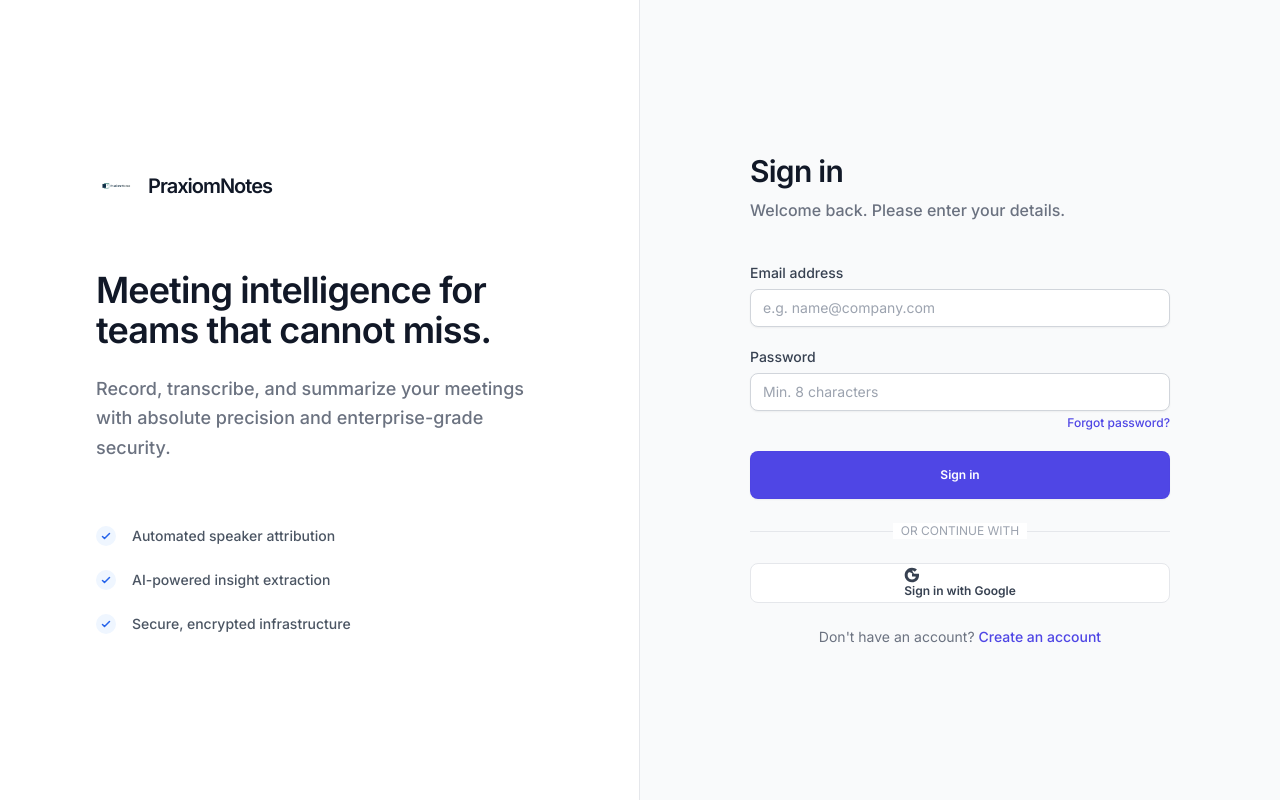
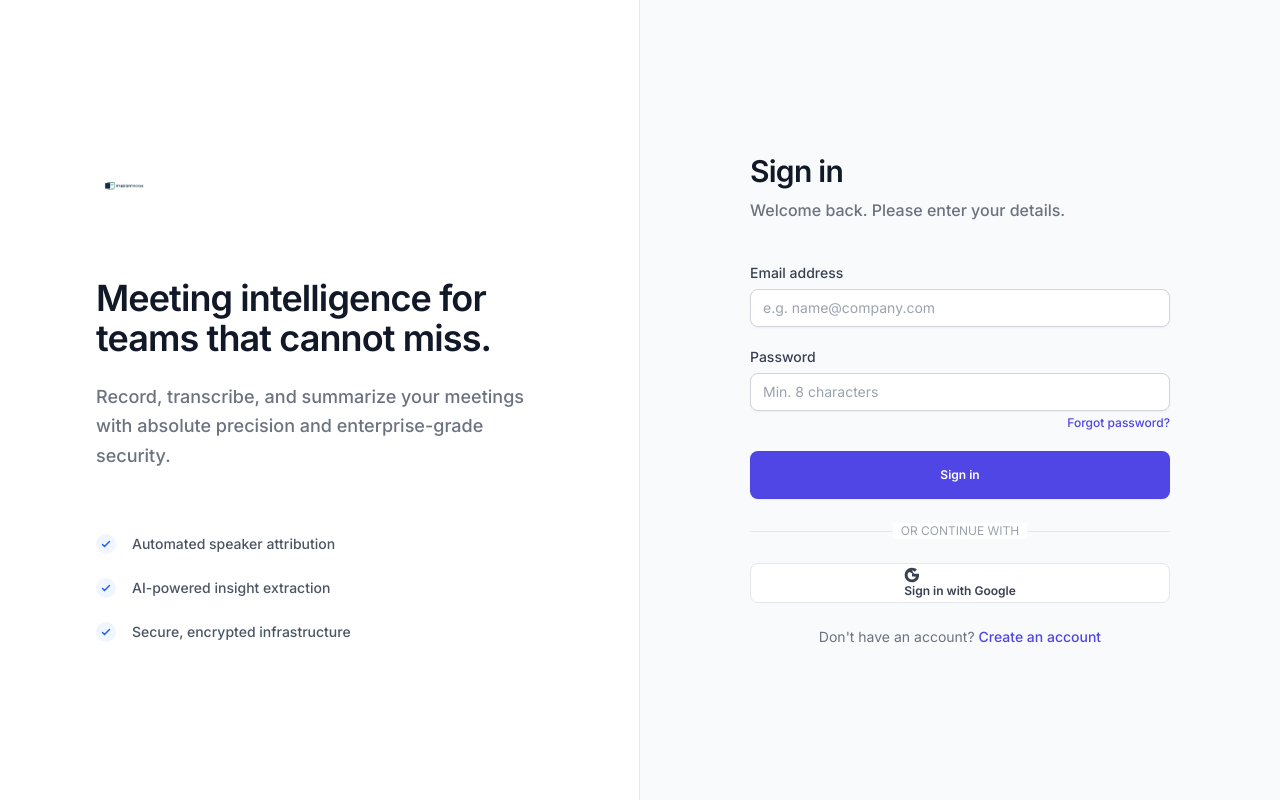
Before and after one commit to yourfavpm/edenintelligence, a Next.js app in the folder frontend/: page /auth/login in a window 1280 px wide. Built offline with nearby package versions, Linux system fonts and the light colour scheme.

Commit message:
id mismatch

```diff
--- a/frontend/app/layout.tsx
+++ b/frontend/app/layout.tsx
@@ -2,7 +2,7 @@ import { AuthProvider } from '../components/auth/AuthContext';
 import './globals.css';
 
 export const metadata = {
-  title: 'PraxiomNotes',
+  title: 'Dashboard',
   description: 'Enterprise Meeting Intelligence Platform',
 }
 
--- a/frontend/app/meetings/create/page.tsx
+++ b/frontend/app/meetings/create/page.tsx
@@ -230,7 +230,7 @@ export default function CreateMeetingPage() {
                                     />
                                     <Toggle
                                         label="AI Recording"
-                                        description="Allow the PraxiomNotes AI listener to record the meeting audio."
+                                        description="Allow the AI listener to record the meeting audio."
                                         checked={formData.ai_recording}
                                         onChange={(checked) => handleInputChange('ai_recording', checked)}
                                     />
@@ -254,7 +254,7 @@ export default function CreateMeetingPage() {
                                     <div className="space-y-4">
                                         <h3 className="text-xs uppercase tracking-wider font-bold text-neutral-400">Basic Info</h3>
                                         <div>
-                                            <p className="text-sm font-bold text-neutral-900">{formData.title}</p>
+                                                <h3 className="text-[20px] font-bold text-neutral-900 tracking-tight">Enterprise Cloud</h3>
                                             <p className="text-sm text-neutral-500">{formData.description || 'No description'}</p>
                                         </div>
                                         <div>
--- a/frontend/app/page.tsx
+++ b/frontend/app/page.tsx
@@ -37,9 +37,8 @@ export default function LandingPage() {
         scrolled ? 'bg-white/80 backdrop-blur-md border-b border-[#E5E7EB] h-16' : 'bg-transparent h-20'
       } flex items-center`}>
         <div className="max-w-[1400px] mx-auto w-full px-6 md:px-12 flex items-center justify-between">
-          <Link href="/" className="flex items-center gap-3 transition-opacity hover:opacity-90">
-            <img src="/logo.png" alt="PraxiomNotes Logo" className="h-9 w-auto" />
-            <span className="font-semibold text-xl tracking-tighter">PraxiomNotes</span>
+          <Link href="/" className="flex items-center group">
+            <img src="/logo.png" alt="Logo" className="h-11 w-auto transition-transform group-hover:scale-105" />
           </Link>
 
           <div className="hidden lg:flex items-center gap-10">
@@ -109,7 +108,7 @@ export default function LandingPage() {
                 Clarity from every <span className="text-neutral-400">meeting.</span>
               </h1>
               <p className="text-lg md:text-xl text-[#4B5563] leading-relaxed font-normal max-w-[540px]">
-                PraxiomNotes records meetings, transcribes conversations, and converts discussions into simple summaries, decisions, and action items.
+                The platform records meetings, transcribes conversations, and converts discussions into simple summaries, decisions, and action items.
               </p>
               <div className="flex flex-col sm:flex-row gap-5 pt-4">
                 <Link href="/auth/signup">
@@ -181,7 +180,7 @@ export default function LandingPage() {
               <div className="w-16 h-1 bg-[#111827] rounded-full" />
               <h3 className="text-3xl md:text-4xl font-semibold tracking-tighter text-[#111827] leading-[1.2]">The conversation, <br/>perfectly recorded.</h3>
               <p className="text-lg md:text-xl text-[#4B5563] leading-relaxed">
-                PraxiomNotes records the full context of conversations with accurate transcription and instant speaker identification.
+                The intelligent system records the full context of conversations with accurate transcription and instant speaker identification.
               </p>
               <div className="flex items-center gap-6 pt-4">
                 <div className="space-y-1">
@@ -428,7 +427,7 @@ export default function LandingPage() {
                <div className="flex flex-col sm:flex-row gap-6 justify-center pt-8">
                   <Link href="/auth/signup">
                     <Button className="h-14 px-8 text-base bg-white hover:bg-neutral-100 text-[#111827] rounded-full shadow-2xl shadow-blue-500/10 font-semibold transition-all transform hover:scale-105 active:scale-95">
-                      Start using PraxiomNotes
+                      Start recording
                     </Button>
                   </Link>
                   <Button className="h-14 px-8 text-base bg-white/10 hover:bg-white/20 text-white rounded-full border border-white/10 font-semibold backdrop-blur-md transition-all">
@@ -447,10 +446,9 @@ export default function LandingPage() {
         <div className="max-w-[1400px] mx-auto px-6 md:px-12">
           <div className="grid grid-cols-1 md:grid-cols-2 lg:grid-cols-[1.5fr_1fr_1fr_1fr] gap-20">
             <div className="space-y-10">
-              <div className="flex items-center gap-3">
-                <img src="/logo.png" alt="PraxiomNotes Logo" className="h-9 w-auto brightness-0 invert" />
-                <span className="font-semibold text-2xl tracking-tighter text-[#111827]">PraxiomNotes</span>
-              </div>
+              <Link href="/" className="flex items-center mb-8">
+                <img src="/logo.png" alt="Logo" className="h-12 w-auto brightness-0 invert opacity-90" />
+              </Link>
               <p className="text-lg text-[#6B7280] leading-relaxed max-w-sm font-medium">
                 Infrastructure for teams that rely on accurate decisions. Meeting intelligence that works for you.
               </p>
@@ -496,7 +494,7 @@ export default function LandingPage() {
           </div>
 
           <div className="pt-24 mt-24 border-t border-neutral-100 flex flex-col md:flex-row justify-between items-center gap-8 text-[13px] text-[#9CA3AF] font-semibold uppercase tracking-widest">
-            <span>&copy; 2026 PraxiomNotes. Crafted for clarity.</span>
+            <span>&copy; 2026. Crafted for clarity.</span>
             <div className="flex gap-8">
                <a href="#" className="hover:text-[#111827] transition-colors">Status</a>
                <a href="#" className="hover:text-[#111827] transition-colors">Sitemap</a>
--- a/frontend/components/Layout.tsx
+++ b/frontend/components/Layout.tsx
@@ -51,12 +51,15 @@ export default function Layout({ children }: { children: React.ReactNode }) {
         `}
       >
         {/* Branding */}
-        <div className={`h-16 flex items-center ${isCollapsed ? 'justify-center' : 'px-5 gap-3'}`}>
-          <Link href="/dashboard" className="flex items-center gap-2.5 transition-opacity hover:opacity-80">
-            <div className="w-8 h-8 bg-indigo-500 rounded-lg flex items-center justify-center shadow-lg shadow-indigo-500/20 shrink-0">
-               <img src="/logo.png" alt="P" className="h-5 w-auto brightness-0 invert" />
+        <div className={`h-20 flex items-center ${isCollapsed ? 'justify-center' : 'px-6'}`}>
+          <Link href="/dashboard" className="flex items-center transition-transform hover:scale-105 active:scale-95">
+            <div className={`
+              ${isCollapsed ? 'w-10 h-10' : 'w-12 h-12'}
+              bg-white/5 rounded-xl flex items-center justify-center
+              border border-white/10 shadow-2xl shadow-black/20 shrink-0
+            `}>
+               <img src="/logo.png" alt="P" className={`${isCollapsed ? 'h-6' : 'h-8'} w-auto brightness-110 contrast-125`} />
             </div>
-            {!isCollapsed && <span className="text-[15px] font-bold tracking-tight text-white uppercase italic">Praxiom</span>}
           </Link>
         </div>
 
--- a/frontend/components/auth/AuthLayout.tsx
+++ b/frontend/components/auth/AuthLayout.tsx
@@ -18,11 +18,8 @@ export default function AuthLayout({ children, title, subtitle }: AuthLayoutProp
             {/* Left Panel: Branding & Context (Desktop Only) */}
             <div className="hidden lg:flex lg:w-1/2 bg-white flex-col justify-center px-12 xl:px-24 border-r border-neutral-200">
                 <div className="max-w-md">
-                    <div className="flex items-center gap-3 mb-16">
-                        <img src="/logo.png" alt="PraxiomNotes" className="h-10 w-auto" />
-                        <span className="text-xl font-semibold text-[#111827] tracking-tighter">
-                            PraxiomNotes
-                        </span>
+                    <div className="flex items-center mb-16">
+                        <img src="/logo.png" alt="Logo" className="h-14 w-auto" />
                     </div>
                     <h2 className="text-3xl md:text-4xl font-semibold text-[#111827] mb-6 leading-tight tracking-tight">
                         Meeting intelligence for <br/>teams that cannot miss.
@@ -59,11 +56,8 @@ export default function AuthLayout({ children, title, subtitle }: AuthLayoutProp
                 <div className="mx-auto w-full max-w-[420px]">
                     {/* Mobile Brand */}
                     <div className="lg:hidden mb-12">
-                        <div className="flex items-center gap-3">
-                            <img src="/logo.png" alt="PraxiomNotes" className="h-8 w-auto" />
-                            <span className="text-xl font-bold text-[#111827] tracking-tighter">
-                                PraxiomNotes
-                            </span>
+                        <div className="flex items-center">
+                            <img src="/logo.png" alt="Logo" className="h-12 w-auto" />
                         </div>
                     </div>
 
```
Also changed, not shown: 2 other files (tests, documents, lock files or other folders).
